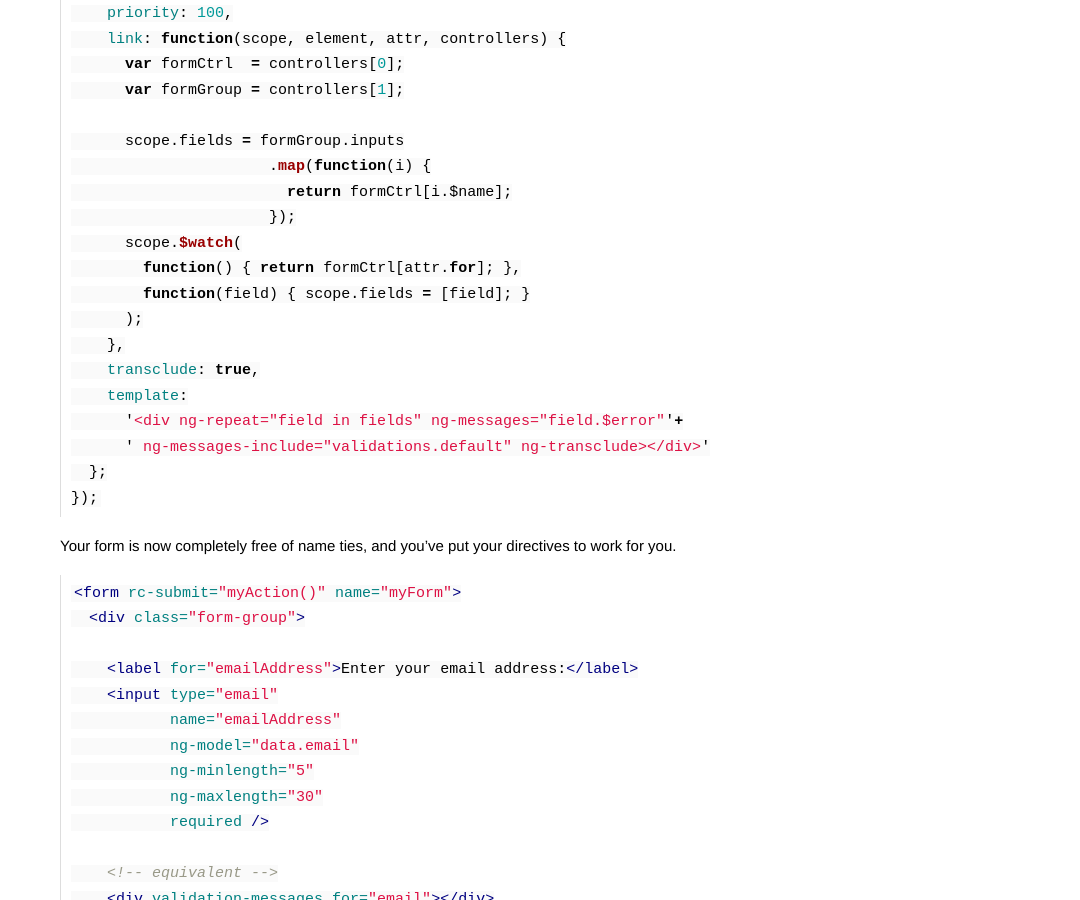
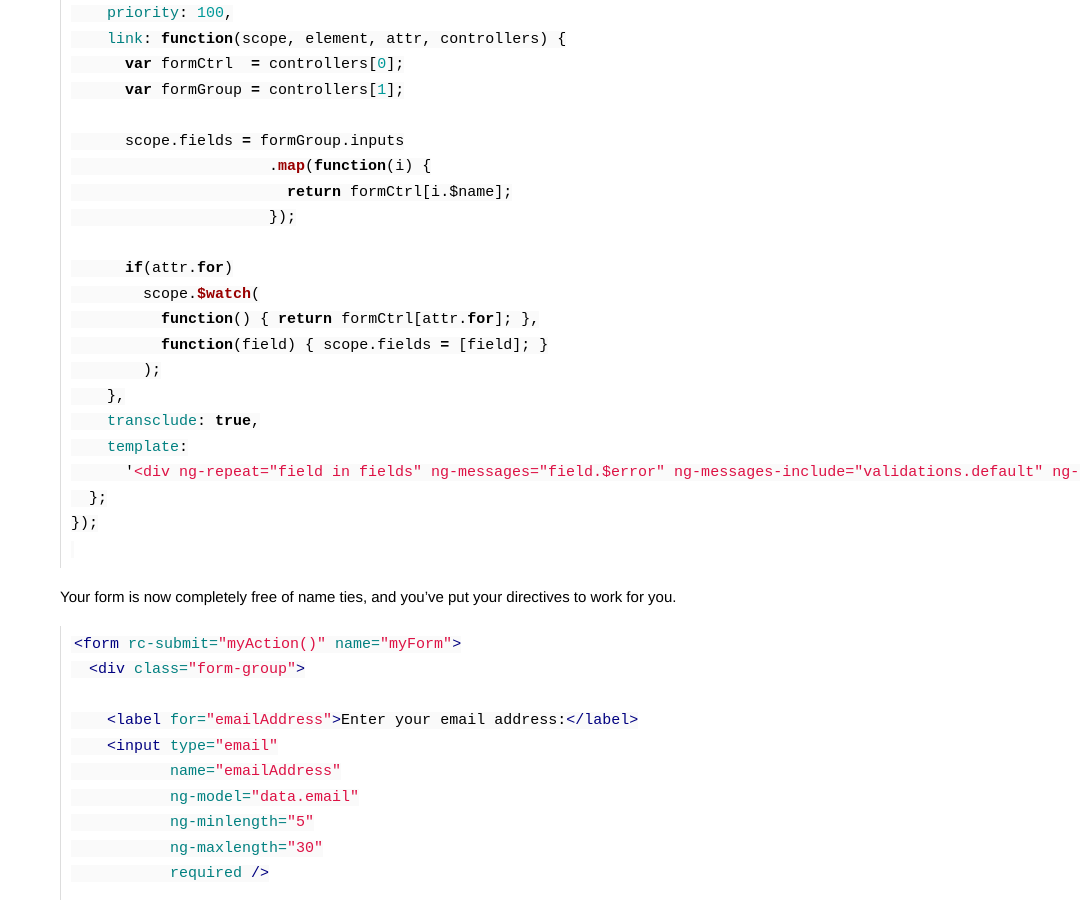
Before and after one commit to wejendorp/dorp.io, a Jekyll site: the page built from _posts/2014-05-12-form-validation-ngMessages-and-rcSubmit.markdown, in a window 1280 px wide and 900 px high, scrolled down 5624 px. Shown: the whole window, without its empty margins (200-1280 px from the left). Built offline with Jekyll 4.4.1, drawn with Linux system fonts in a browser that asks for light colours; Markdown is read by kramdown in place of the engine named in the settings; comment, search, counter and statistics services are not loaded; some of the changed text lies outside the part shown.

Commit message:
Add if fix for attr.for

````diff
--- a/_posts/2014-05-12-form-validation-ngMessages-and-rcSubmit.markdown
+++ b/_posts/2014-05-12-form-validation-ngMessages-and-rcSubmit.markdown
@@ -278,17 +278,19 @@ angular.module('myApp')
                       .map(function(i) {
                         return formCtrl[i.$name];
                       });
-      scope.$watch(
-        function() { return formCtrl[attr.for]; },
-        function(field) { scope.fields = [field]; }
-      );
+
+      if(attr.for)
+        scope.$watch(
+          function() { return formCtrl[attr.for]; },
+          function(field) { scope.fields = [field]; }
+        );
     },
     transclude: true,
     template:
-      '<div ng-repeat="field in fields" ng-messages="field.$error"'+
-      ' ng-messages-include="validations.default" ng-transclude></div>'
+      '<div ng-repeat="field in fields" ng-messages="field.$error" ng-messages-include="validations.default" ng-transclude></div>'
   };
 });
+
 ```
 
 Your form is now completely free of name ties, and you've put your directives
@@ -399,15 +401,16 @@ angular.module('myApp')
                       .map(function(i) {
                         return formCtrl[i.$name];
                       });
-      scope.$watch(
-        function() { return formCtrl[attr.for]; },
-        function(field) { scope.fields = [field]; }
-      );
+
+      if(attr.for)
+        scope.$watch(
+          function() { return formCtrl[attr.for]; },
+          function(field) { scope.fields = [field]; }
+        );
     },
     transclude: true,
     template:
-      '<div ng-repeat="field in fields" ng-messages="field.$error"'+
-      ' ng-messages-include="validations.default" ng-transclude></div>'
+      '<div ng-repeat="field in fields" ng-messages="field.$error" ng-messages-include="validations.default" ng-transclude></div>'
   };
 });
 ```
````
